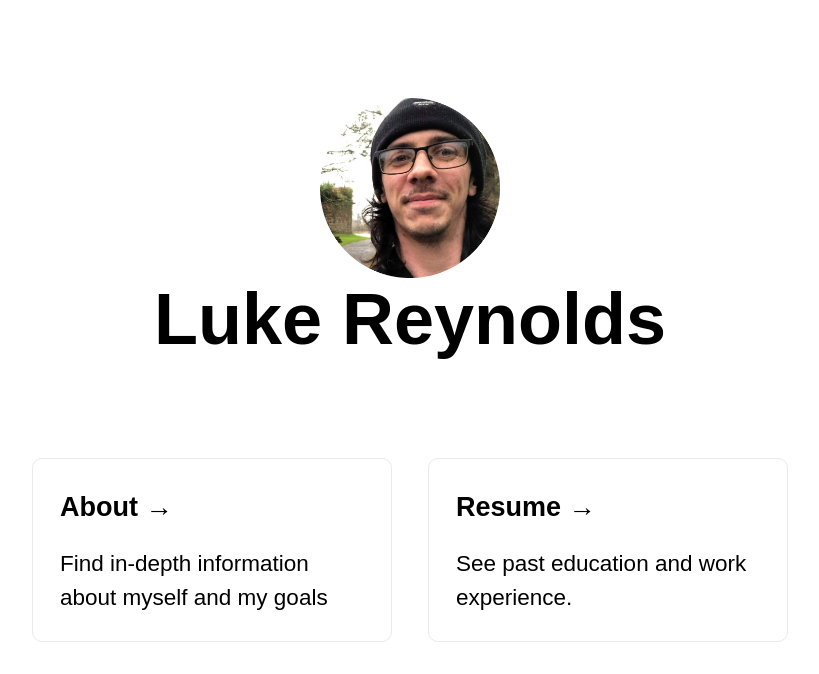
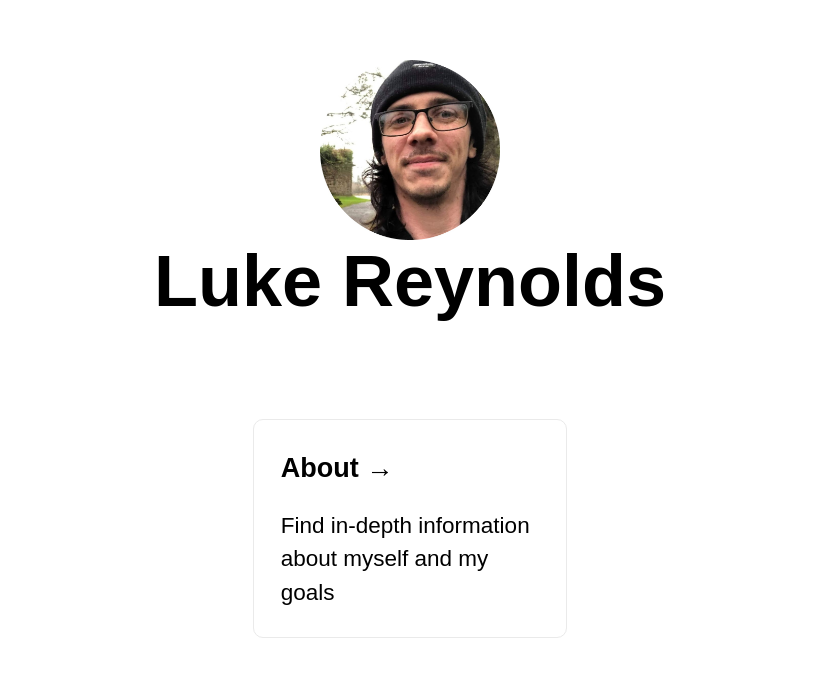
Before and after one commit to lreynolds188/Portfolio, a Next.js app: page / in a window 1280 px wide. Shown: the part 120-794 px from the top of the page, without its empty margins (230-1049 px from the left). Built offline with nearby package versions, Linux system fonts and the light colour scheme.

Commit message:
Update globals.css

```diff
--- a/styles/globals.css
+++ b/styles/globals.css
@@ -24,3 +24,27 @@ img {
   max-width: 100%;
   display: block;
 }
+
+body {
+  background-color:#fff;
+  font-family:'Gudea',sans-serif;
+  margin:5% 15% 5% 15%
+}
+
+hr {
+  border:1px dotted #a7a9ab;
+  border-style:none none dotted;
+  margin:0 10% 0 0
+}
+
+@media print {
+  body {
+    margin:5% 5% 5% 5%;
+    font-size:90%
+  }
+
+  hr {
+    border-style:none none solid;
+    border-width:1px
+  }
+}
```
